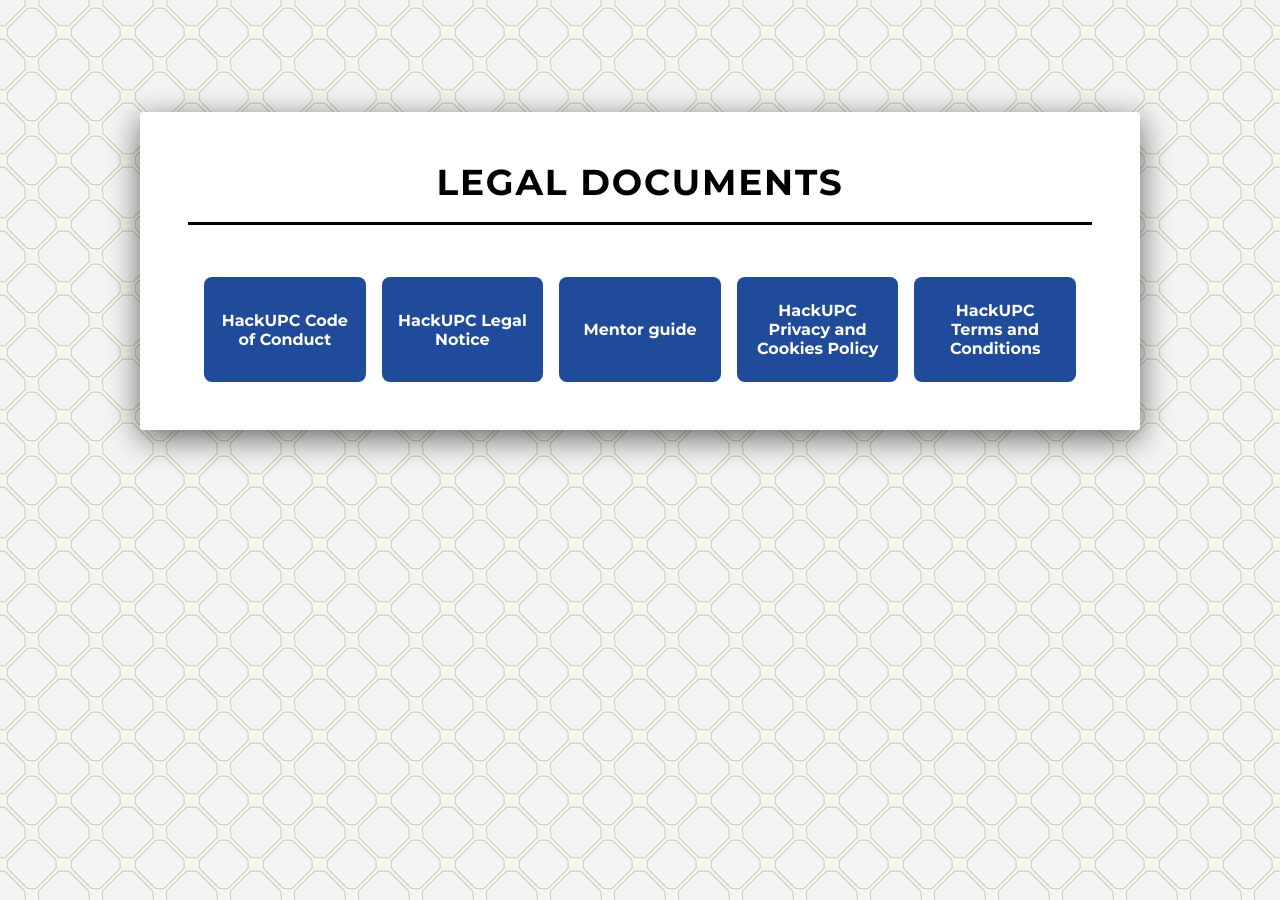
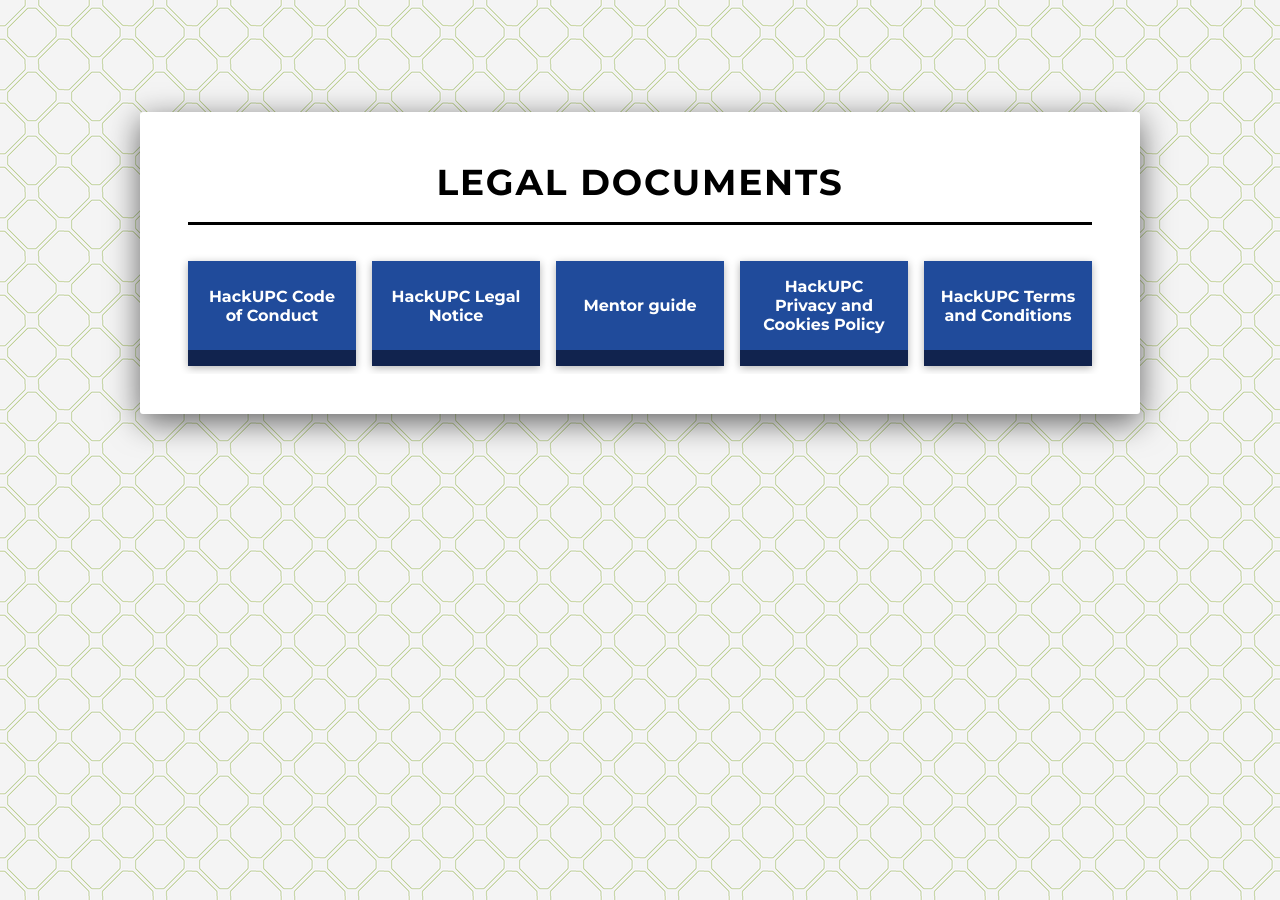
Before and after one commit to hackupc/legal-page, a Jekyll site: the page built from index.html, in a window 1280 px wide. Built offline with Jekyll 4.4.1, drawn with Linux system fonts in a browser that asks for light colours.

Commit message:
More styles

```diff
--- a/assets/css/style.scss
+++ b/assets/css/style.scss
@@ -49,6 +49,8 @@
 	width: 100%;
 	margin: 0;
 	padding: 2em;
+	box-shadow: 0px 4px 16px 0 rgba(0, 0, 0, 0.5);
+	border-radius: 5px;
 }
 @media (min-width: 475px) {
 	main {
@@ -64,13 +66,14 @@
 .post-list {
 	display: flex;
 	flex-wrap: wrap;
-	padding: 0.5rem;
-	margin: 0;
+	margin: -0.5rem;
+	padding: 0;
 	justify-content: center;
 
 	li {
 		display: block;
-		flex: 1 5rem;
+		flex: 1 10rem;
+		margin: 0.5rem;
 
 		a {
 			display: flex;
@@ -81,11 +84,11 @@
 			padding: 1rem;
 			font-weight: bold;
 			text-decoration: none;
-			border-radius: 0.5rem;
+			border-bottom: solid #11234e 1rem;
 			text-align: center;
 			height: 100%;
 			box-sizing: border-box;
-			margin: 0.5rem;
+			box-shadow: 0 0.1rem 0.5rem 0 rgba(0,0,0,0.3);
 		}
 	}
 }
```
